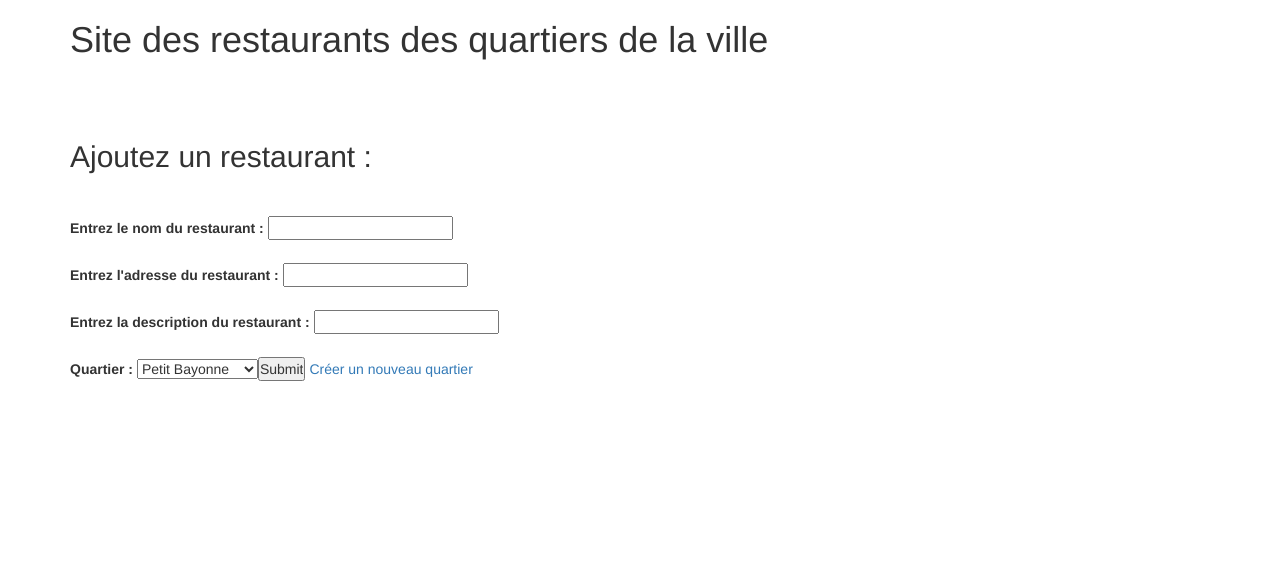
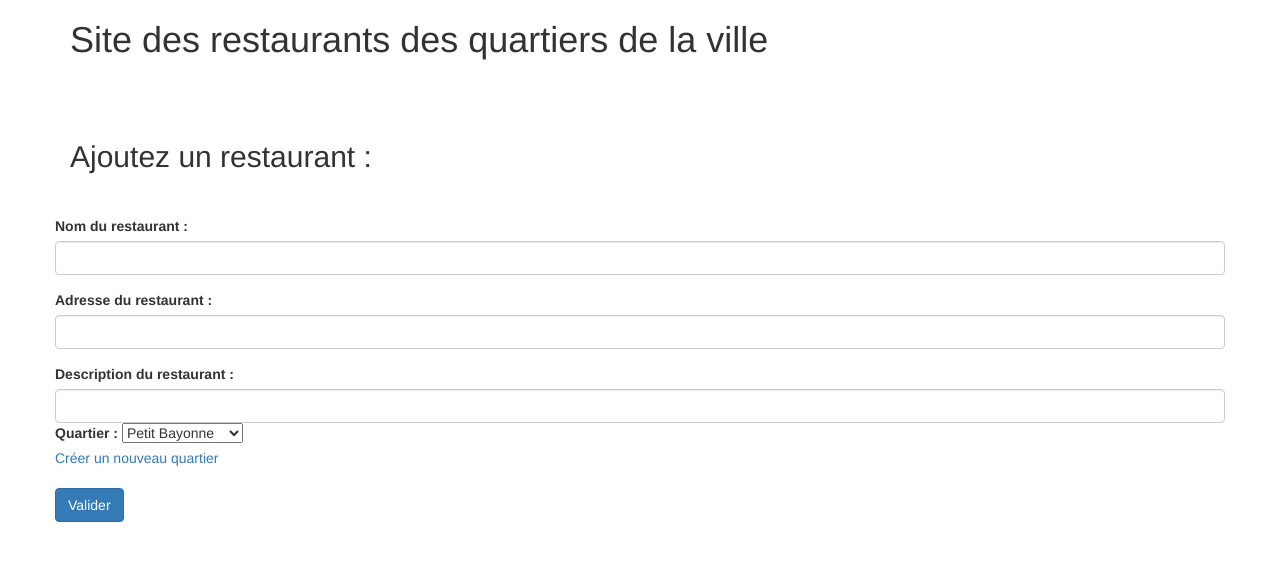
Before and after one commit to kris-ipeh/GRETA_restoBaiona, a PHP site: page /ajouter_un_restaurant.php in a window 1280 px wide. Shown: the part 72-633 px from the top of the page. Run offline with PHP 8.4, Linux system fonts and the light colour scheme; data comes from the database, SQL or seed files in the repository; data that the repository does not hold is empty; a stand-in replaces the project's code that opens the database connection.

Commit message:
Changement des boutons

```diff
--- a/ajouter_un_restaurant.php
+++ b/ajouter_un_restaurant.php
@@ -7,15 +7,24 @@
 	<h2> Ajoutez un restaurant : <br /><br /></h2>
 
 	<form action="creer_nouveau_restaurant.php">
-		<label>Entrez le nom du restaurant :</label>
-		<input type="text" name="nom">
-		<br /><br />
-		<label>Entrez l'adresse du restaurant :</label>
-		<input type="text" name="adresse">
-		<br /><br />
-		<label>Entrez la description du restaurant :</label>
-		<input type="text" name="description">
-		<br /><br />
+		<div class="form-group row">
+  			<label for="example-text-input" class="col-2 col-form-label">Nom du restaurant :</label>
+  				<div class="col-10">
+    				<input class="form-control" type="text" id="example-text-input" name="nom">
+ 				 </div>
+ 				 </div>
+ 		<div class="form-group row">
+  			<label for="example-text-input" class="col-2 col-form-label">Adresse du restaurant :</label>
+  				<div class="col-10">
+    				<input class="form-control" type="text" id="example-text-input" name="adresse">
+ 				 </div>
+ 				 </div>
+ 		<div class="form-group row">
+  			<label for="example-text-input" class="col-2 col-form-label">Description du restaurant :</label>
+  				<div class="col-10">
+    				<input class="form-control" type="text" id="example-text-input" name="description">
+ 				 </div>
+
 		<label>Quartier :</label>
 			<select name="id_quartier">
 			<?php
@@ -28,10 +37,15 @@
 							print $donnees['nom'];
 						?>
 					</option>
+
 			<?php } ?>
+			</select>
+			<br />
+		<a href="ajouter_un_quartier.php">Créer un nouveau quartier</a>
+		<br />	 <br />
+		<button type="button" class="btn btn-primary">Valider</button>
 
-		<input type="submit" name="submit">
-		<a href="ajouter_un_quartier.php">Créer un nouveau quartier</a>
+
 	</form>
 
 	<?php include("pieddepage.php"); ?>
```
